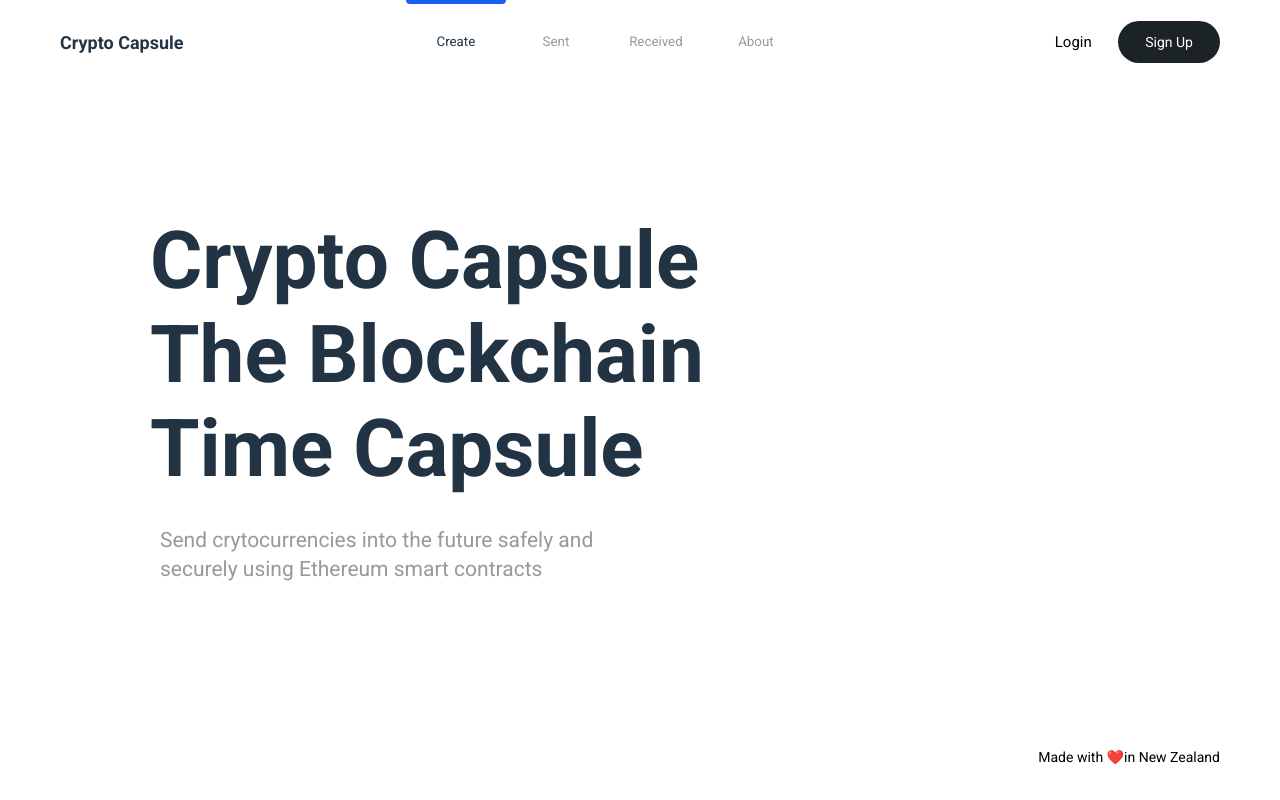
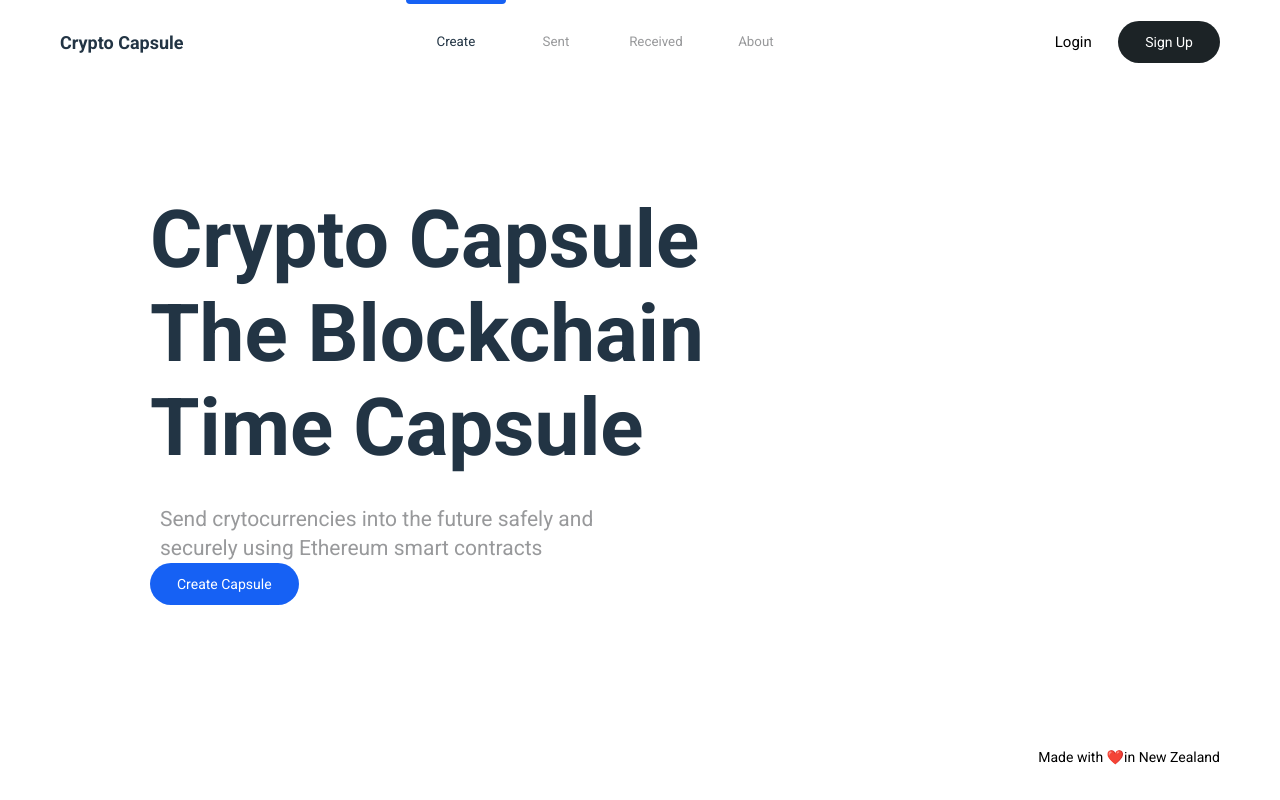
Before and after one commit to chase-manning/crypto-capsule, a React (Create React App) app in the folder website/: page / in a window 1280 px wide. Shown: the top 800 px of the page. Built offline with nearby package versions, Linux system fonts and the light colour scheme.

Commit message:
:rocket: add create capsule button

```diff
--- a/website/src/components/Landing.tsx
+++ b/website/src/components/Landing.tsx
@@ -1,5 +1,6 @@
 import React from "react";
 import styled from "styled-components";
+import Button from "../styles/Button";
 
 const StyledLanding = styled.div`
   width: 100%;
@@ -40,6 +41,9 @@ const Landing = () => {
           Send crytocurrencies into the future safely and securely using
           Ethereum smart contracts
         </SubHeader>
+        <div>
+          <Button primary>Create Capsule</Button>
+        </div>
       </Left>
       <div />
     </StyledLanding>
```
